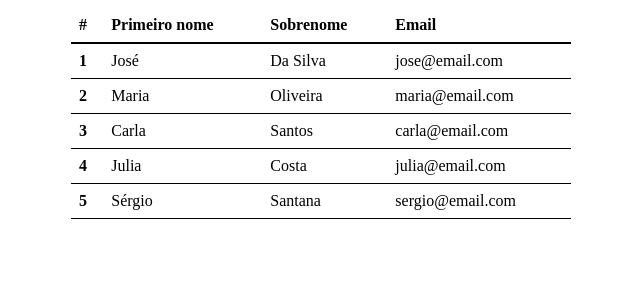
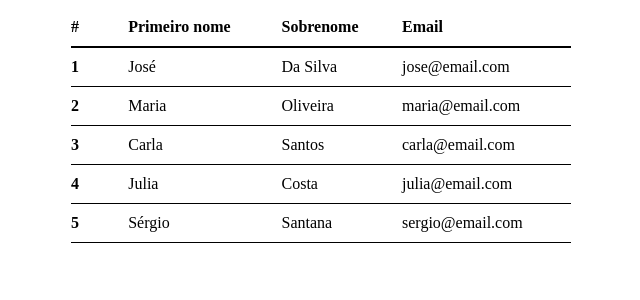
Before and after one commit to Pcolombini/treinaweb, a PHP site: page / in a window 1280 px wide. Shown: the top 300 px of the page, without its empty margins (319-959 px from the left). Run offline with PHP 8.4, Linux system fonts and the light colour scheme.

Commit message:
Correção no pading

```diff
--- a/formacaoIntroDevWeb/apresentacaoDeDados/ex02/style.css
+++ b/formacaoIntroDevWeb/apresentacaoDeDados/ex02/style.css
@@ -15,8 +15,9 @@ td {
     padding: 8px;
 }
 
-td:first-child {
+td:first-child, th:first-child {
     font-weight: 700;
+    padding: 10px 30px 10px 0px;
 }
 
 tbody tr:hover {
```
